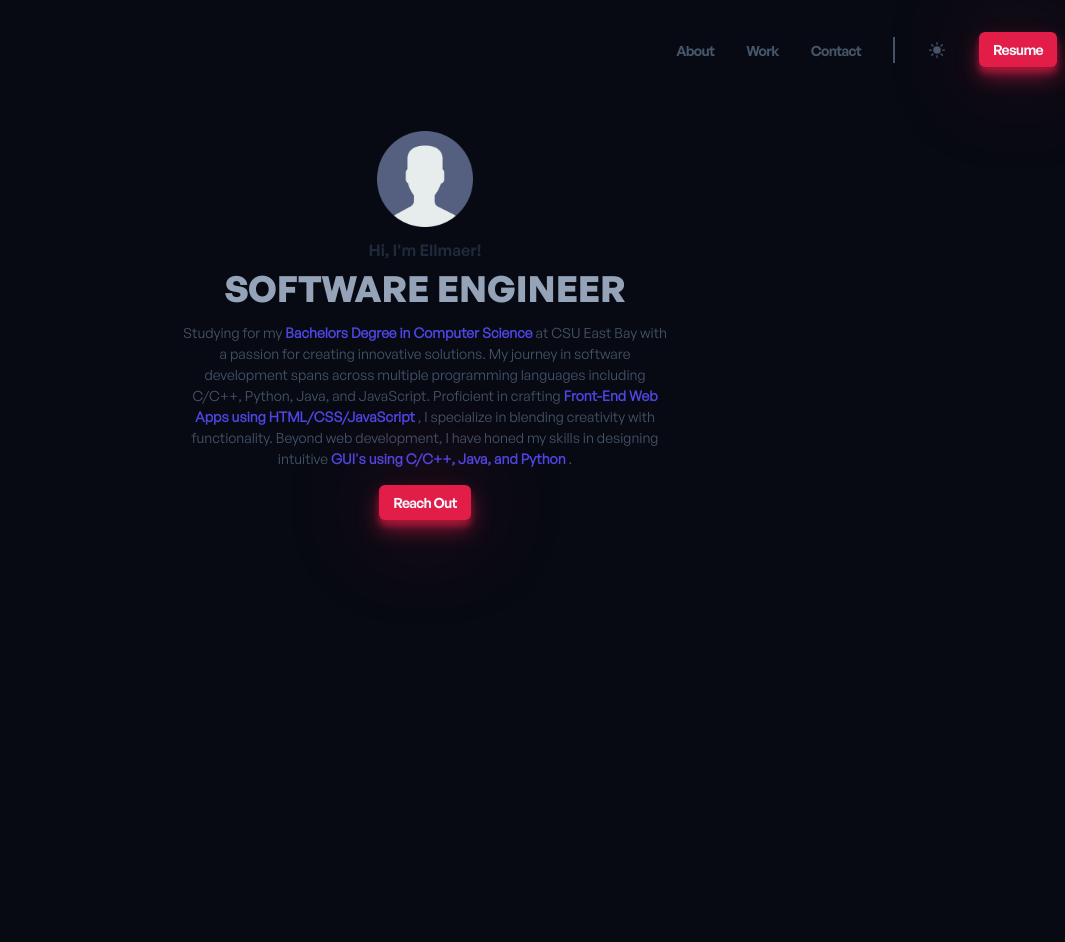
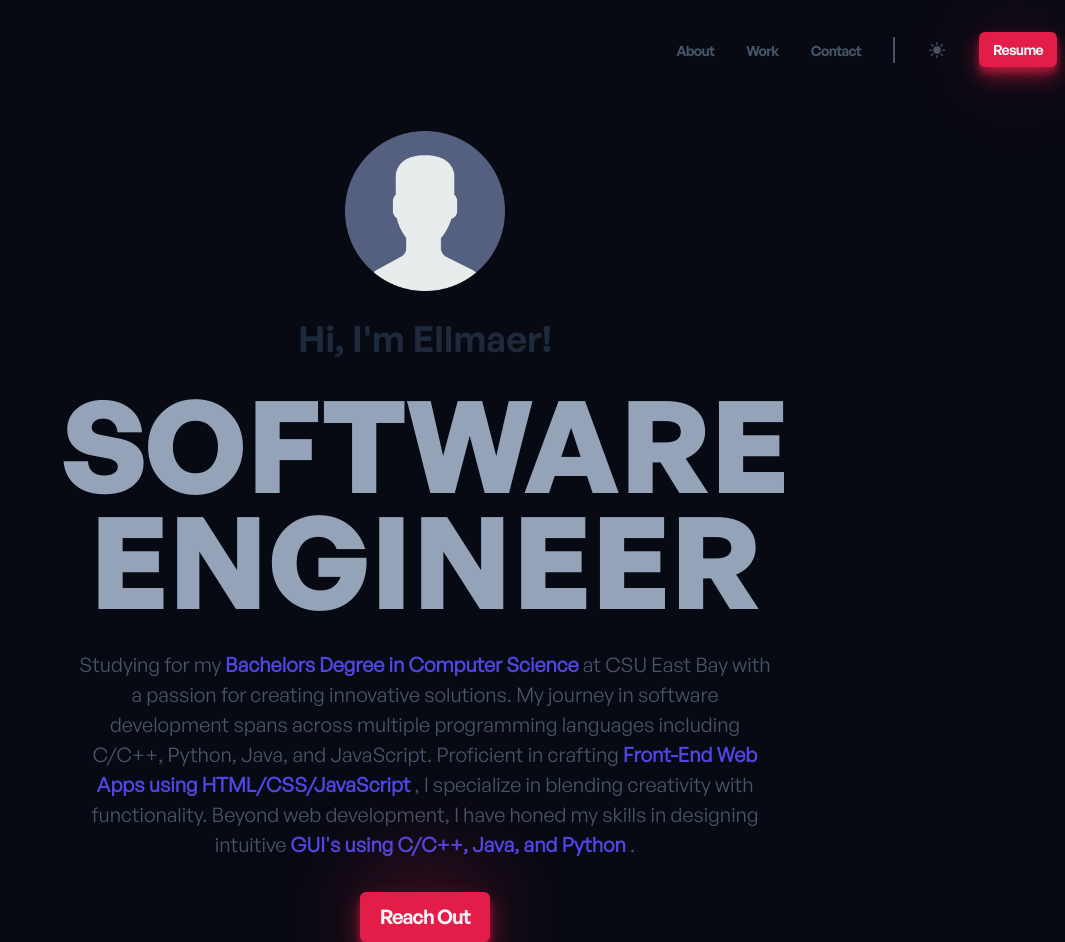
Before and after one commit to mjollnir03/Personal-Website, a website built with Vite: page main-directory/index.html in a window 1280 px wide. Shown: the whole page, without its empty margins (215-1280 px from the left). Before the commit the page ends 800 px from the top, so only its background shows below. Built offline with nearby package versions, Linux system fonts and the light colour scheme.

Commit message:
hero.css updated

```diff
--- a/main-directory/styles/components/hero.css
+++ b/main-directory/styles/components/hero.css
@@ -43,7 +43,32 @@
 }
 
 /* xs */
-/* @media (min-width: 475px) {} */
+@media (min-width: 475px) {
+    .hero {
+        gap: 1.5rem;
+    }
+
+    .hero__img {
+        width: 6.5rem;
+        height: 6.5rem;
+    }
+
+    .hero__subtitle {
+        font-size: var(--size-lg);
+    }
+
+    .hero__title {
+        font-size: var(--size-5xl);
+    }
+
+    .hero__description {
+        font-size: var(--size-base);
+    }
+
+    .hero__btn {
+        font-size: var(--size-base);
+    }
+}
 
 /* sm */
 /* @media (min-width: 645px) {} */
@@ -52,10 +77,61 @@
 /* @media (min-width: 768px) {} */
 
 /* lg */
-/* @media (min-width: 1024px) {} */
+@media (min-width: 1024px) {
+
+    .hero__img {
+        width: 8rem;
+        height: 8rem;
+
+    }
+
+    .hero__subtitle {
+        font-size: var(--size-2xl);
+
+    }
+
+    .hero__title {
+
+        font-size: var(--size-7xl);
+    }
+
+    .hero__description {
+        font-size: var(--size-lg);
+    }
+
+    .hero__btn {
+        font-size: var(--size-lg);
+    }
+}
 
 /* xl */
-/* @media (min-width: 1280px) {} */
+@media (min-width: 1280px) {
+    .hero {
+        gap: 2rem;
+    }
+
+    .hero__img {
+        width: 10rem;
+        height: 10rem;
+    }
+
+    .hero__subtitle {
+        font-size: var(--size-4xl);
+    }
+
+    .hero__title {
+
+        font-size: var(--size-9xl);
+    }
+
+    .hero__description {
+        font-size: var(--size-xl);
+    }
+
+    .hero__btn {
+        font-size: var(--size-xl);
+    }
+}
 
 /* xxl */
 /* @media (min-width: 1536px) {} */
```
